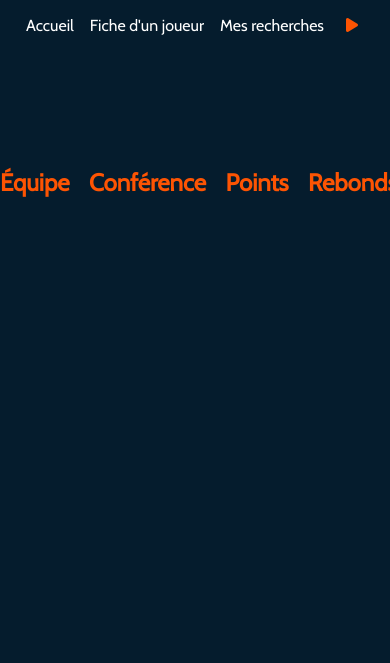
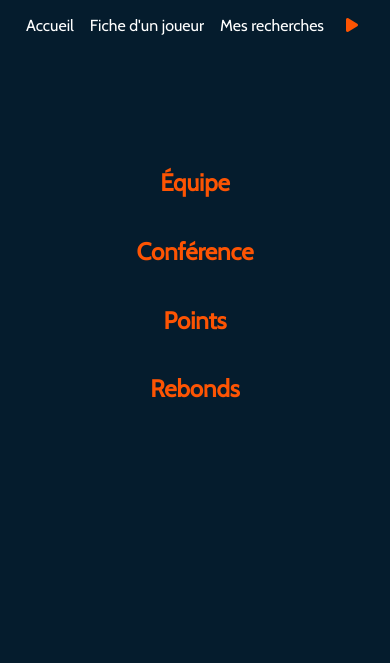
Before and after one commit to Peedro07/nba-state, a Symfony app: template templates/home/playerId.html.twig in a window 390 px wide. Shown: the top 663 px of the page. Run offline with Twig, Linux system fonts and the light colour scheme; the template is opened without the code that fills it, so the values that code supplies are empty; some libraries are stand-ins or nearby versions.

Commit message:
media query

```diff
--- a/public/asset/style.css
+++ b/public/asset/style.css
@@ -370,3 +370,27 @@ PAGINATOR
 .pagination a:hover{
     color: #FD5403;
 }
+
+
+/* RESPONSIVE */
+@media screen and (max-width: 981px) {
+    .col-state{
+        display: grid;
+        grid-template-columns: 1fr 1fr;
+        grid-column-gap: 10%;
+    }
+    .stat-title {
+        display: flex;
+        color: #FD5403;
+        flex-direction: column;
+        margin: 0 1em;
+        justify-content: space-around;
+    }
+    .stat-content {
+        display: flex;
+        color: white;
+        flex-direction: column;
+        margin: 0 1em;
+        justify-content: space-around;
+    }
+}
```
Also changed, not shown: templates/home/player.html.twig (+5 -3 lines).
